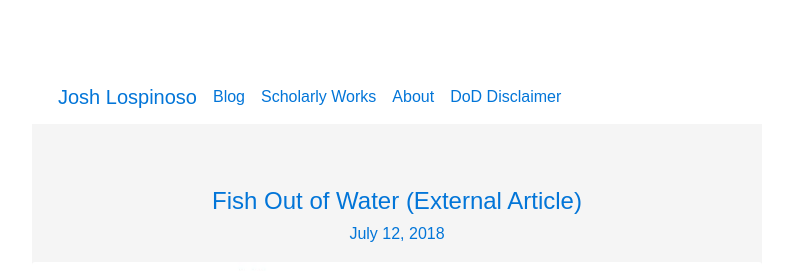
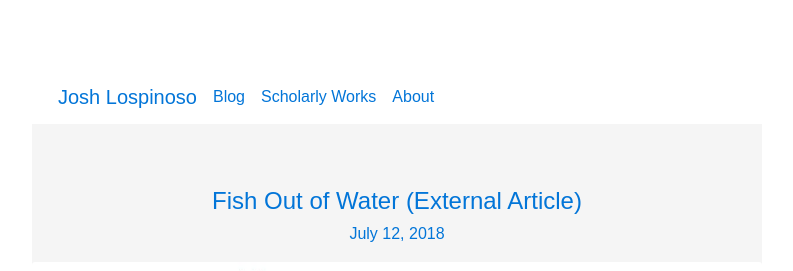
Before and after one commit to JLospinoso/jlospinoso.github.io, a Jekyll site: the page built from index.html, in a window 1280 px wide. Shown: the top 271 px of the page, without its empty margins (243-1036 px from the left). Built offline with Jekyll 4.4.1, drawn with Linux system fonts in a browser that asks for light colours; some web fonts are replaced; the list of posts is cut into pages by our own code.

Commit message:
Layout updates

```diff
--- a/_layouts/default.html
+++ b/_layouts/default.html
@@ -16,14 +16,13 @@
 </head>
 <body>
 <div class="container">
-    <nav class="navbar offset-md-2 col-md-8">
+    <nav class="navbar col-xs-12 offset-md-2 col-md-8">
         <div class="container">
             <a class="navbar-brand" href="https://keybase.io/jlospinoso" target="_blank">Josh Lospinoso</a>
             <ul class="nav navbar-nav">
                 <li class="nav-item"><a class="nav-link" href="/">Blog</a></li>
                 <li class="nav-item"><a class="nav-link" href="/scholarly.html">Scholarly Works</a></li>
                 <li class="nav-item"><a class="nav-link" href="https://www.linkedin.com/in/jalospinoso" target="_blank">About</a></li>
-                <li class="nav-item"><a class="nav-link" href="/disclaimer.html">DoD Disclaimer</a></li>
             </ul>
         </div>
     </nav>
@@ -35,10 +34,10 @@
     <hr>
     <footer>
         <div class="row">
-            <div class="col-xs-4 text-xs-left">
+            <div class="col-xs-3 text-xs-left">
                 Josh Lospinoso &copy; 2018
             </div>
-            <div class="col-xs-4 text-xs-center">
+            <div class="col-xs-3 text-xs-center">
                 <a href="https://www.linkedin.com/in/jalospinoso" target="_blank">
 					<img src="/images/linkedin.png" alt="LinkedIn" height="32" width="32"/>
 				</a>
@@ -49,7 +48,11 @@
 					<img src="/images/github.png" alt="Github" height="32" width="32"/>
 				</a>
             </div>
-            <div class="col-xs-4 text-xs-right">
+
+			<div class="col-xs-3 text-xs-center">
+				<a href="/disclaimer.html">DoD Disclaimer</a>
+			</div>
+            <div class="col-xs-3 text-xs-right">
                 <a href="https://feeds.feedburner.com/jalospinoso" target="_blank">
 					<img src="/images/rss.png" alt="RSS Feed" height="32" width="32"/>
 				</a>
--- a/css/main.css
+++ b/css/main.css
@@ -66,3 +66,18 @@
 .card-borderless {
   border: 0;
 }
+
+.card-columns {
+  @include media-breakpoint-only(sm) {
+    column-count: 1;
+  }
+  @include media-breakpoint-only(md) {
+    column-count: 2;
+  }
+  @include media-breakpoint-only(lg) {
+    column-count: 3;
+  }
+  @include media-breakpoint-only(xl) {
+    column-count: 4;
+  }
+}
```
